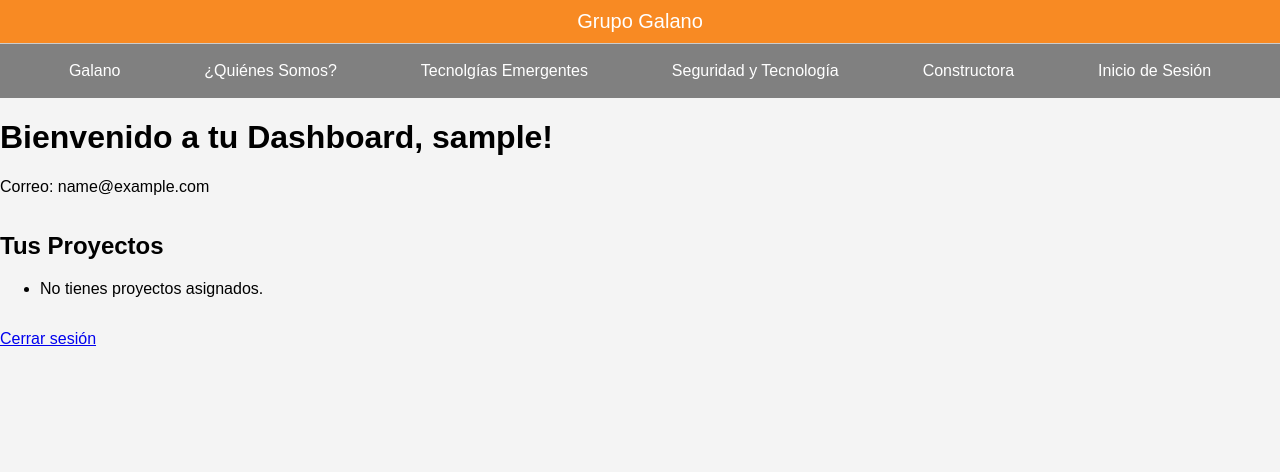
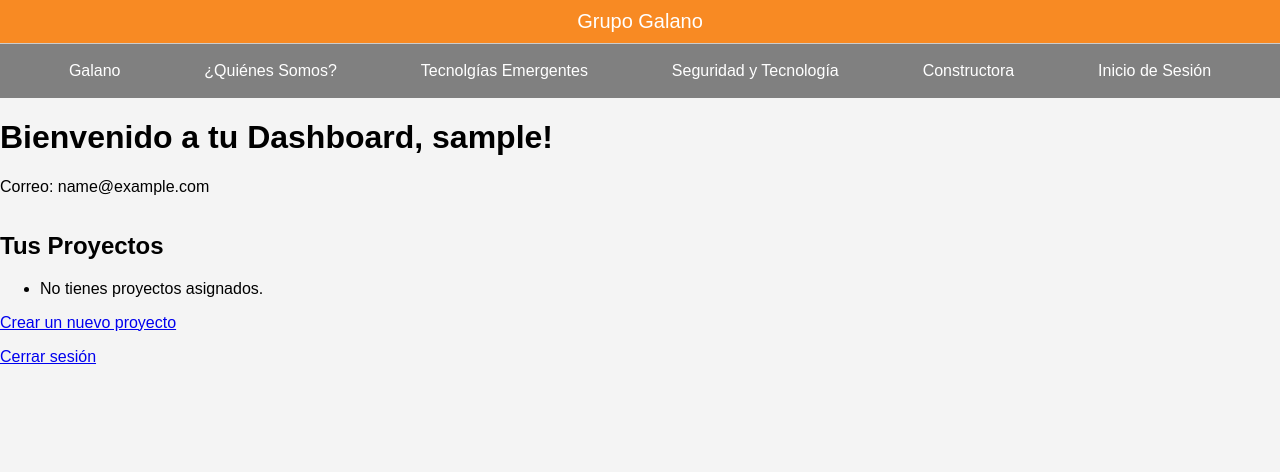
Before and after one commit to m0805c/Galano, a Django app: page /dashboard/ in a window 1280 px wide. Shown: the top 472 px of the page. Run offline with Django 5.2, Linux system fonts and the light colour scheme; the visitor is signed in with stand-in values (Sample User, id 1); data that the repository does not hold is empty; parts of the project's set-up code (start-up, migrations or seed data) failed here and were passed over.

Commit message:
se modifico dashboard, cree crear proyectos, eliminar proyectos, etc

```diff
--- a/core/models.py
+++ b/core/models.py
@@ -78,11 +78,11 @@ class User(AbstractBaseUser):
 from django.contrib.auth import login # type: ignore
 from django.shortcuts import render,  redirect # type: ignore
 from django.contrib import messages # type: ignore
-from .forms import RegistroForm
+
 
 def registro(request):
     if request.method == "POST":
-        form = RegistroForm(request.POST)
+        form = RegistroForm(request.POST) # type: ignore
         if form.is_valid():
             # Crear usuario usando el formulario
             user = form.save(commit=False)
@@ -111,16 +111,18 @@ def registro(request):
 ## a partir de aqui se definen los modelos para trabajar con clientes
 
 
+from django.db import models # type: ignore
+from django.conf import settings  # type: ignore # Para usar el modelo de usuario dinámico
 
+# Modelo Cliente
 class Cliente(models.Model):
     nombre = models.CharField(max_length=255)
     direccion = models.CharField(max_length=255)
-    telefono = models.CharField(max_length=20, null= True, blank = True)
-    email = models.EmailField(max_length=255, unique= True)
-    usuario = models.ForeignKey('User' , on_delete=models.CASCADE, related_name='clientes', null=True)
+    telefono = models.CharField(max_length=20, null=True, blank=True)
+    email = models.EmailField(max_length=255, unique=True)
+    usuario = models.ForeignKey(settings.AUTH_USER_MODEL, on_delete=models.CASCADE, related_name='clientes', null=True)
     created_at = models.DateTimeField(auto_now_add=True)
     updated_at = models.DateTimeField(auto_now=True)
-
 
     def __str__(self):
         return self.nombre
@@ -130,12 +132,11 @@ class Cliente(models.Model):
         verbose_name_plural = 'Clientes'
 
 
-
-
+# Modelo Proyecto
 class Proyecto(models.Model):
     nombre = models.CharField(max_length=255)
     descripcion = models.CharField(max_length=1000)
-    cliente = models.ForeignKey('Cliente', on_delete=models.CASCADE, related_name='proyectos')
+    cliente = models.ForeignKey(Cliente, on_delete=models.CASCADE, related_name='proyectos')  # Relación con Cliente
     fecha_inicio = models.DateField()
     fecha_fin = models.DateField(null=True, blank=True)
     estado = models.CharField(max_length=50, choices=[
@@ -144,15 +145,20 @@ class Proyecto(models.Model):
         ('pendiente', 'Pendiente'),
     ], default='activo')
 
-    usuario = models.ForeignKey('User', on_delete=models.CASCADE, related_name='proyectos')
+    usuario = models.ForeignKey(settings.AUTH_USER_MODEL, on_delete=models.CASCADE, related_name='proyectos')
     created_at = models.DateTimeField(auto_now_add=True)
     updated_at = models.DateTimeField(auto_now=True)
+    Contacto = models.CharField(max_length=255, null=True, blank=True)
 
-    class Meta:     #la clase meta sirve para manipular el comportamiento del modelo, al menos en este caso sirve para poder darle ordering
-
-        ordering = ['-created_at']  # IMPORTANTE ordena la fecha de creación de manera descendente
+    class Meta:
+        ordering = ['-created_at']
         verbose_name = 'Proyecto'
         verbose_name_plural = 'Proyectos'
 
     def __str__(self):
         return self.nombre
+
+# Aquí va la lógica que usa RegistroForm (solo importa en este momento)
+def some_model_logic():
+    from .forms import RegistroForm  # Importación diferida
+    # Usa RegistroForm aquí
--- a/core/templates/core/dashboard.html
+++ b/core/templates/core/dashboard.html
@@ -8,11 +8,6 @@
     <link rel="stylesheet" href="{% static 'css/estilo1.css' %}"> <!-- Asegúrate de tener un archivo de estilo si lo necesitas -->
 </head>
 <body>
-
-
-
-
-
 
     <div class="header-top">
         Grupo Galano
@@ -45,6 +40,22 @@
                 <li>No tienes proyectos asignados.</li>
             {% endif %}
         </ul>
+
+        {% for proyecto in proyectos %}
+        <div>
+            <h3>{{ proyecto.nombre }}</h3>
+            <p>{{ proyecto.descripcion }}</p>
+            <!-- El enlace para eliminar el proyecto -->
+            <a href="{% url 'eliminar_proyecto' proyecto.id %}" onclick="return confirm('¿Estás seguro de que quieres eliminar este proyecto?');">Eliminar Proyecto</a>
+        </div>
+    {% endfor %}
+
+
+
+        <!-- Enlace para crear un nuevo proyecto -->
+        <div>
+            <a href="{% url 'crear_proyecto' %}" class="btn-crear-proyecto">Crear un nuevo proyecto</a>
+        </div>
     </main>
 
     <footer>
--- a/core/urls.py
+++ b/core/urls.py
@@ -17,4 +17,5 @@ urlpatterns = [
     path ('registro/', views.registro, name='registro'),
     path ('dashboard/' ,views.dashboard, name='dashboard'),
     path ('crear_proyecto/' , views.crear_proyecto, name = 'crear_proyecto'),
+    path('eliminar_proyecto/<int:proyecto_id>/', views.eliminar_proyecto, name='eliminar_proyecto'),
 ]
--- a/core/views.py
+++ b/core/views.py
@@ -114,22 +114,83 @@ def dashboard(request):
 
 from .forms import ProyectoForm # type: ignore
 from django.contrib.auth.decorators import login_required # type: ignore # type : ignore
-
+from core.services import crear_proyecto_servicio
+from django.contrib.auth.decorators import login_required # type: ignore
+from django.shortcuts import render, redirect # type: ignore
+from django.contrib import messages # type: ignore
+from .forms import ProyectoForm
+from .models import Proyecto, Cliente
 
 @login_required
 def crear_proyecto(request):
+    """
+    Vista para crear un nuevo proyecto con los datos del formulario.
+    """
     if request.method == 'POST':
         form = ProyectoForm(request.POST)
+
+        # Validamos el formulario
         if form.is_valid():
+            # Intentamos obtener el cliente asociado al usuario logueado
+            cliente = Cliente.objects.filter(usuario=request.user).first()  # Usamos `filter()` y `first()` para evitar excepción
 
-            proyecto = form.save(commit=False)
-            proyecto.usuario = request.user
-            proyecto.save()
+            if not cliente:
+                # Si el usuario no tiene un cliente, lo creamos
+                cliente = Cliente.objects.create(
+                    nombre=request.user.username,  # O algún valor por defecto
+                    direccion='Dirección por definir',  # Puedes ajustar esto
+                    telefono='0000000000',  # Valor por defecto
+                    email=request.user.email,  # Asociar el email del usuario al cliente
+                    usuario=request.user,  # Asocia el usuario al cliente
+                )
 
-            messages.success (request, 'Proyecyo creado con exito')
-            return redirect('dashboard') #redirige al dashboard del cliente
+            # Ahora asociamos el cliente y el usuario al proyecto
+            proyecto = form.save(commit=False)  # No guardamos aún
+            proyecto.cliente = cliente  # Asociamos el cliente
+            proyecto.usuario = request.user  # Asociamos el usuario logueado
+            proyecto.save()  # Guardamos el proyecto
 
+            # Mensaje de éxito
+            messages.success(request, 'Proyecto creado con éxito')
+
+            # Redirigimos al dashboard (o donde desees)
+            return redirect('dashboard')
+        else:
+            # Si no es válido, mostramos los errores en el formulario
+            messages.error(request, 'Hubo un error al crear el proyecto. Intenta nuevamente.')
     else:
+        # Si es una solicitud GET, creamos un formulario vacío
         form = ProyectoForm()
 
-        return render (request, 'core/crear_proyecto.html' , {'form': form})
+    # Renderizamos el formulario para crear el proyecto
+    return render(request, 'core/crear_proyecto.html', {'form': form})
+
+
+
+##vista para eliminar un proyecto
+
+from django.shortcuts import render, get_object_or_404, redirect # type: ignore
+from django.contrib import messages # type: ignore
+from django.contrib.auth.decorators import login_required # type: ignore
+from .models import Proyecto
+
+@login_required
+def eliminar_proyecto(request, proyecto_id):
+    """
+    Vista para que el cliente pueda eliminar un proyecto.
+    Verifica que el proyecto pertenece al cliente logueado antes de eliminarlo.
+    """
+    # Obtener el proyecto (con una validación de que pertenece al usuario logueado)
+    proyecto = get_object_or_404(Proyecto, id=proyecto_id, cliente__usuario=request.user)
+
+    # El proyecto debe estar asociado al usuario logueado
+    if proyecto.cliente.usuario == request.user:
+        # Eliminar el proyecto
+        proyecto.delete()
+        messages.success(request, 'Proyecto eliminado correctamente.')
+    else:
+        # Si el proyecto no pertenece al usuario, mostramos un error
+        messages.error(request, 'No tienes permiso para eliminar este proyecto.')
+
+    # Redirigir a la lista de proyectos del cliente o a otra página
+    return redirect('dashboard')  # O cualquier otra vista a la que quieras redirigir
```
Also changed, not shown: core/forms.py (+9 -11 lines), core/services.py (added, +16 -0 lines), core/templates/core/crear_proyecto.html (+17 -5 lines), core/migrations/0004_alter_proyecto_options_alter_cliente_usuario.py (added), core/migrations/0005_proyecto_contacto.py (added).
